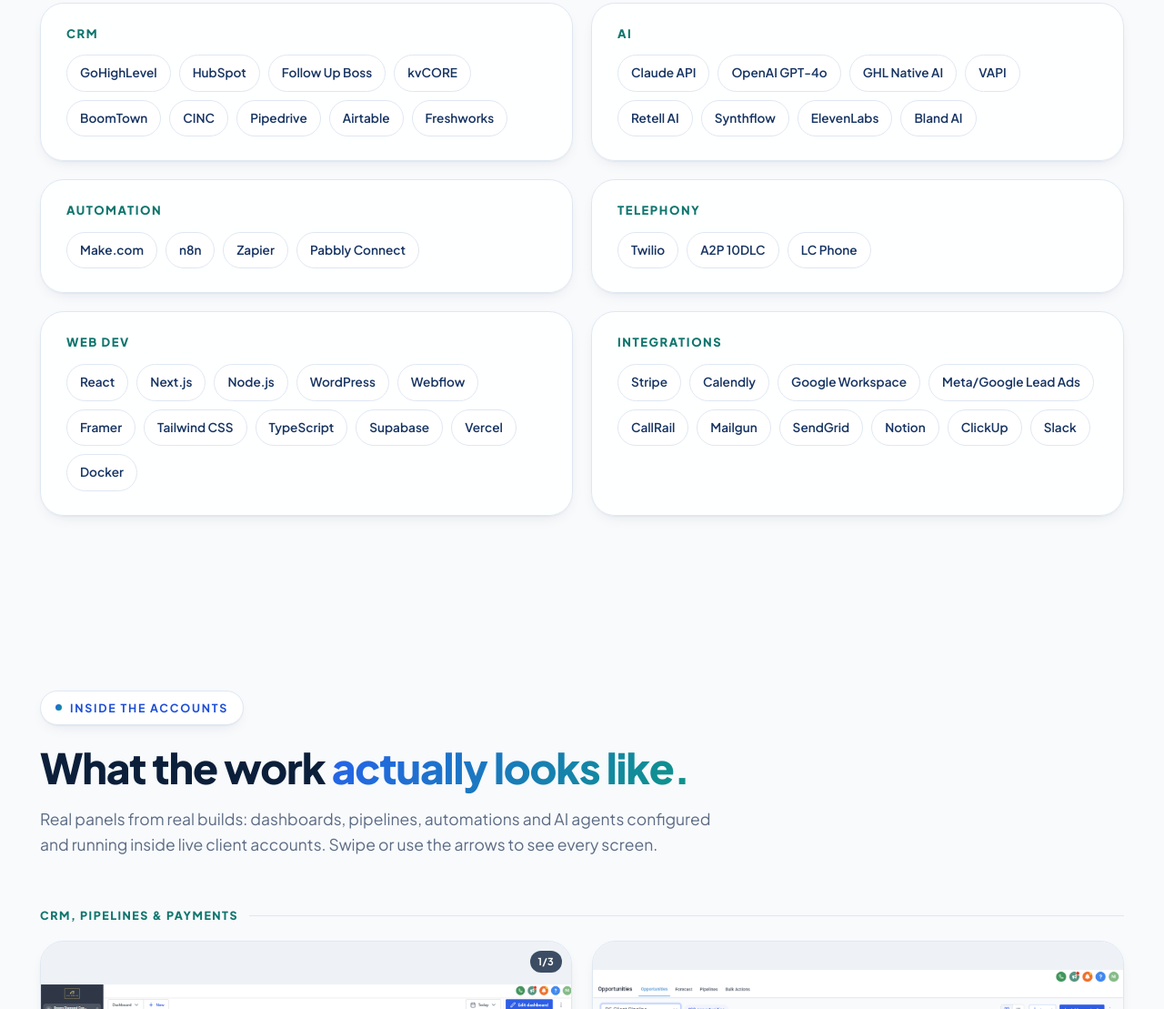
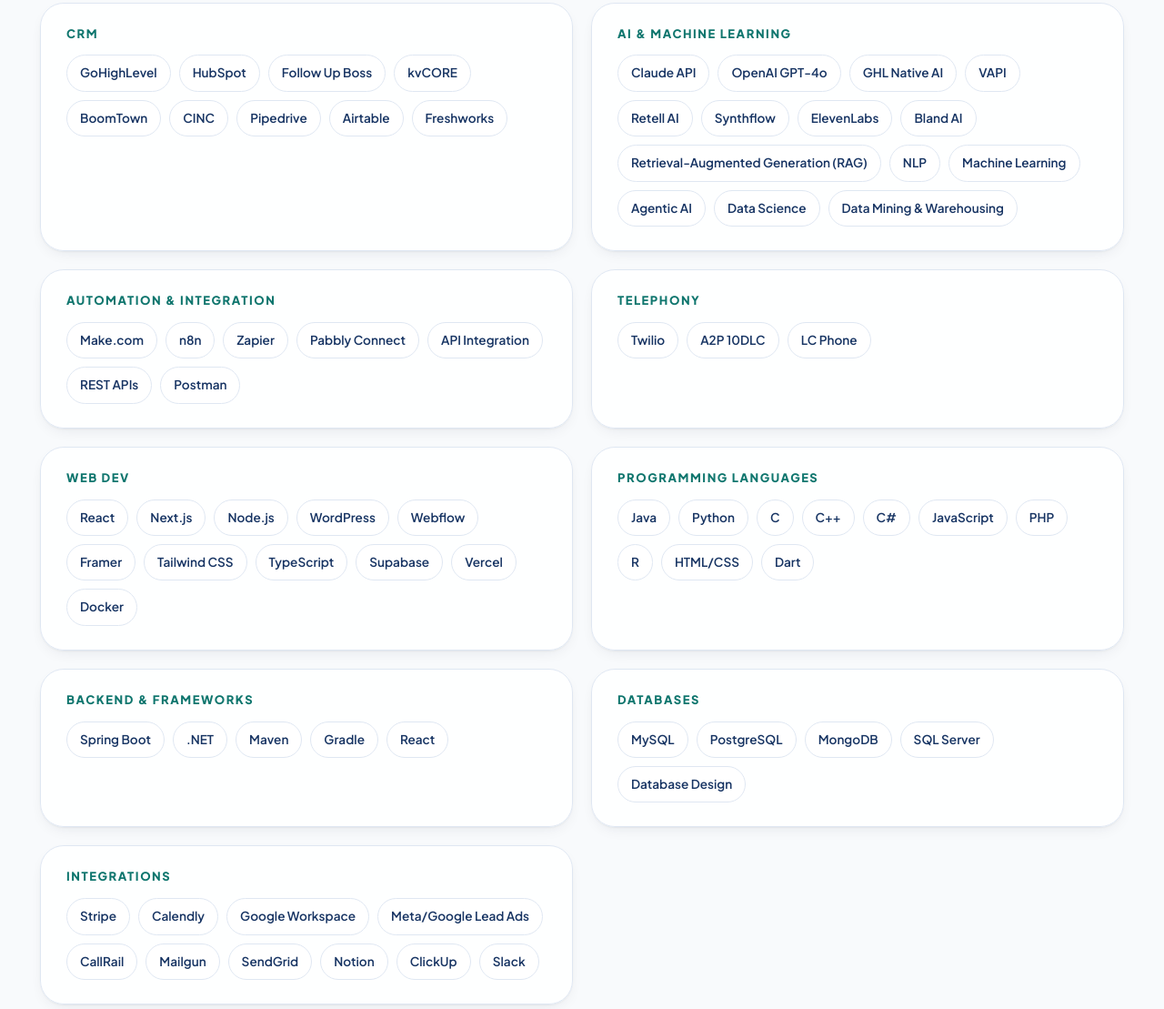
Before and after one commit to AbdullahMeyad/portfolio, a plain HTML site: page index.html in a window 1280 px wide. Shown: the part 5267-6376 px from the top of the page at 91% size. Drawn offline with Linux system fonts and the light colour scheme.

Commit message:
Add technical skills breakdown to tech stack section

```diff
--- a/index.html
+++ b/index.html
@@ -907,17 +907,21 @@
         </div>
       </div>
       <div class="tgroup rv">
-        <h4>AI</h4>
+        <h4>AI &amp; Machine Learning</h4>
         <div class="badges">
           <span class="badge">Claude API</span><span class="badge">OpenAI GPT-4o</span><span class="badge">GHL Native AI</span>
           <span class="badge">VAPI</span><span class="badge">Retell AI</span><span class="badge">Synthflow</span>
           <span class="badge">ElevenLabs</span><span class="badge">Bland AI</span>
+          <span class="badge">Retrieval-Augmented Generation (RAG)</span><span class="badge">NLP</span>
+          <span class="badge">Machine Learning</span><span class="badge">Agentic AI</span>
+          <span class="badge">Data Science</span><span class="badge">Data Mining &amp; Warehousing</span>
         </div>
       </div>
       <div class="tgroup rv">
-        <h4>Automation</h4>
+        <h4>Automation &amp; Integration</h4>
         <div class="badges">
           <span class="badge">Make.com</span><span class="badge">n8n</span><span class="badge">Zapier</span><span class="badge">Pabbly Connect</span>
+          <span class="badge">API Integration</span><span class="badge">REST APIs</span><span class="badge">Postman</span>
         </div>
       </div>
       <div class="tgroup rv">
@@ -933,6 +937,29 @@
           <span class="badge">WordPress</span><span class="badge">Webflow</span><span class="badge">Framer</span>
           <span class="badge">Tailwind CSS</span><span class="badge">TypeScript</span><span class="badge">Supabase</span>
           <span class="badge">Vercel</span><span class="badge">Docker</span>
+        </div>
+      </div>
+      <div class="tgroup rv">
+        <h4>Programming Languages</h4>
+        <div class="badges">
+          <span class="badge">Java</span><span class="badge">Python</span><span class="badge">C</span>
+          <span class="badge">C++</span><span class="badge">C#</span><span class="badge">JavaScript</span>
+          <span class="badge">PHP</span><span class="badge">R</span><span class="badge">HTML/CSS</span>
+          <span class="badge">Dart</span>
+        </div>
+      </div>
+      <div class="tgroup rv">
+        <h4>Backend &amp; Frameworks</h4>
+        <div class="badges">
+          <span class="badge">Spring Boot</span><span class="badge">.NET</span><span class="badge">Maven</span>
+          <span class="badge">Gradle</span><span class="badge">React</span>
+        </div>
+      </div>
+      <div class="tgroup rv">
+        <h4>Databases</h4>
+        <div class="badges">
+          <span class="badge">MySQL</span><span class="badge">PostgreSQL</span><span class="badge">MongoDB</span>
+          <span class="badge">SQL Server</span><span class="badge">Database Design</span>
         </div>
       </div>
       <div class="tgroup rv">
```
